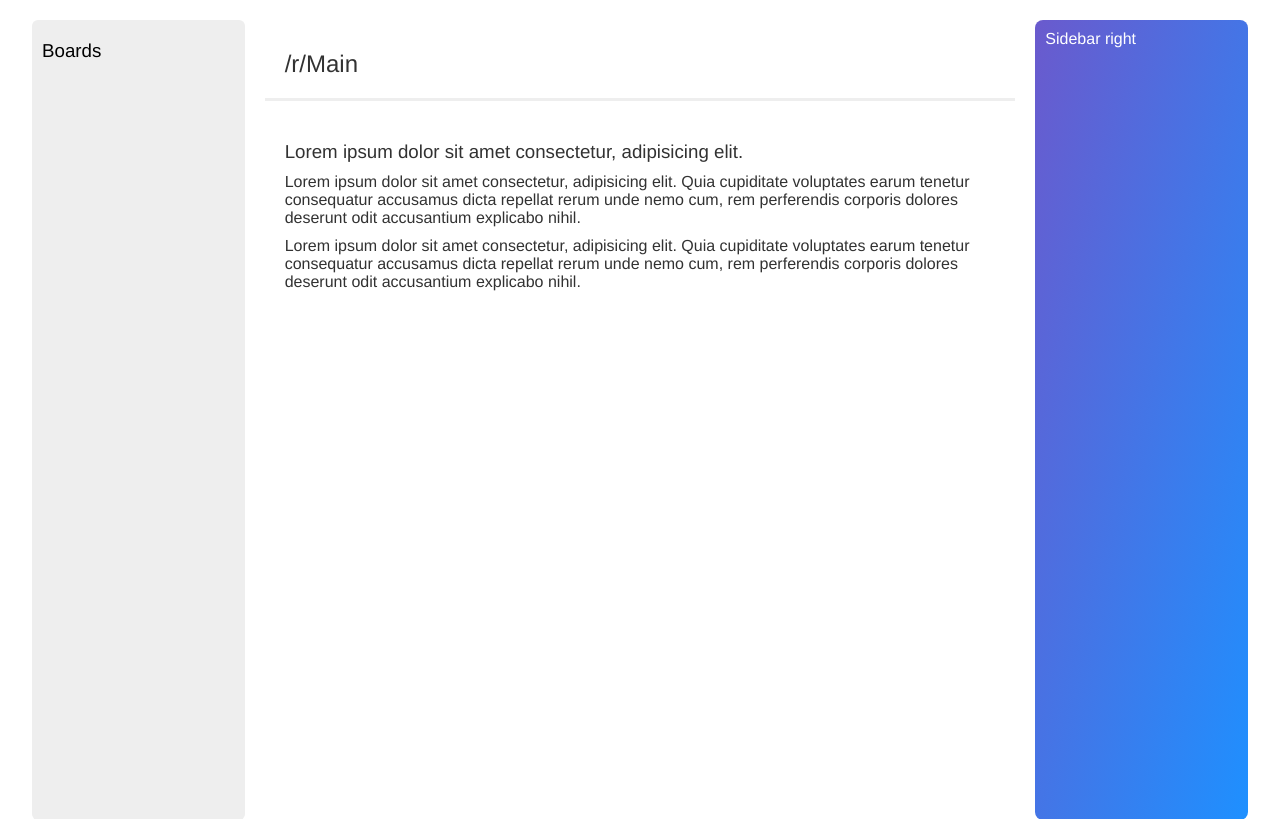
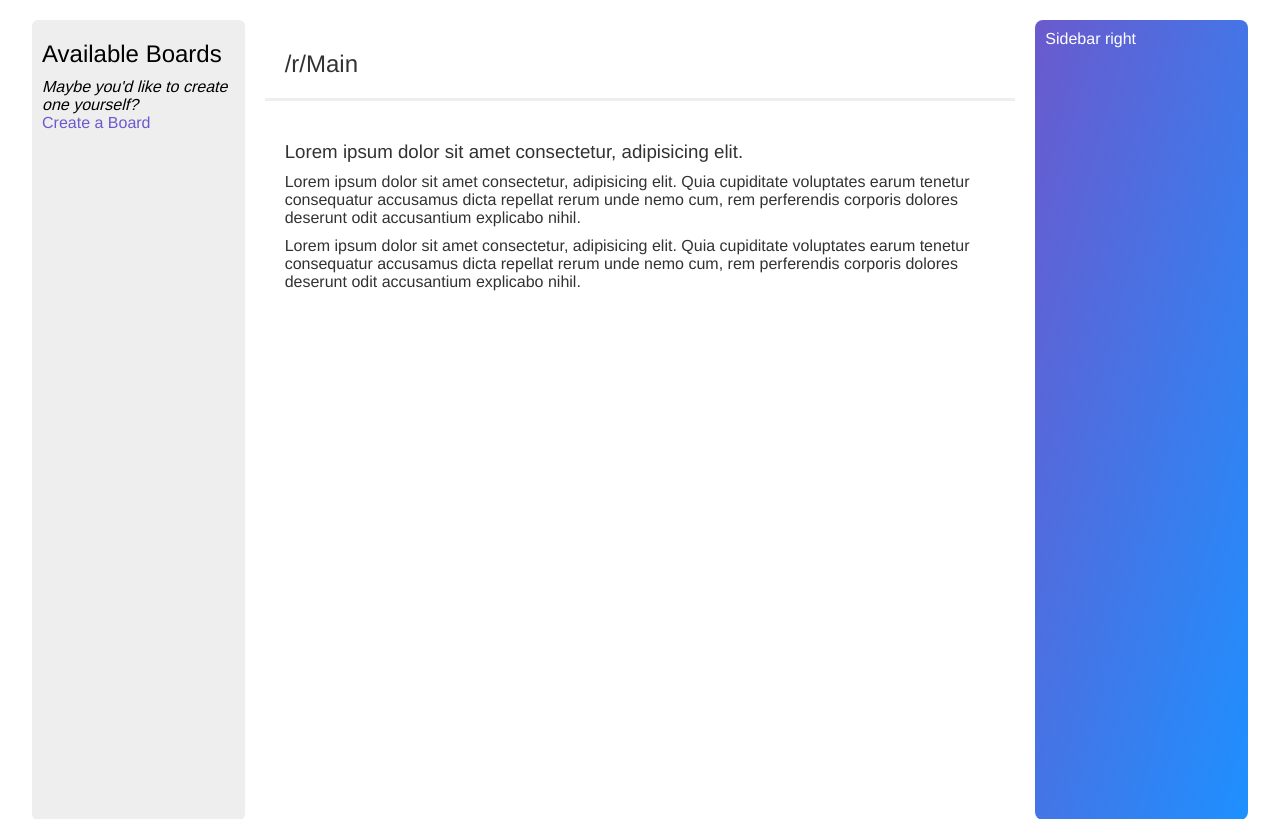
Before and after one commit to SCCpcweb/Read-It, a PHP site: page /index.php?action=home in a window 1280 px wide. Shown: the part 60-879 px from the top of the page. Run offline with PHP 8.4, Linux system fonts and the light colour scheme; data that the repository does not hold is empty.

Commit message:
Can view a subreddit
Added new controller for subreddit related actions, updated foreach of subreddits, updated styling a tiny bit, added view subreddit page.

```diff
--- a/css/styling.css
+++ b/css/styling.css
@@ -129,6 +129,10 @@ h4 {
   list-style: none;
 }
 
+.container-sidebar li {
+  margin-bottom: 3px;
+}
+
 .container-sidebar a,
 .container-sidebar a:visited {
   color: slateblue;
@@ -182,3 +186,7 @@ h4 {
 .logo {
   margin-right: 5px;
 }
+
+.boards {
+  margin-top: 15px;
+}
--- a/index.php
+++ b/index.php
@@ -17,7 +17,6 @@ if ($action === null) {
 switch ($action) {
     case 'home':
         $subreddits = subredditDA::get_all();
-        $_GET['subreddits'] = $subreddits;
         require 'views/home.php';
         die();
         break;
--- a/views/home.php
+++ b/views/home.php
@@ -7,11 +7,17 @@
     <?php include_once("views/components/nav.php"); ?>
     <div class="container">
         <div class="container-sidebar">
-            <h3>Boards</h3>
-            <ul>
-                <?php foreach ($subreddits as $board) {
-                    echo '<li><a href="#"' .  'id=' . $board->getSubredditID() . '>' . $board->getSubredditName() . '</a></li>';
-                } ?>
+            <h2>Available Boards</h2>
+            <p style="font-style: italic">Maybe you'd like to create one yourself?</p>
+            <a href="">Create a Board</a>
+            <ul class="boards">
+                <?php foreach ($subreddits as $board) : ?>
+                    <li>
+                        <a href="subredditController.php?action=viewSubreddit&amp;id=<?php echo htmlspecialchars($board->getSubredditID()); ?>">
+                            <?php echo htmlspecialchars($board->getSubredditName()); ?>
+                        </a>
+                    </li>
+                <?php endforeach; ?>
             </ul>
         </div>
         <div class="container-main">
```
Also changed, not shown: subredditController.php (added, +20 -0 lines), views/viewSubreddit.php (added, +13 -0 lines).
